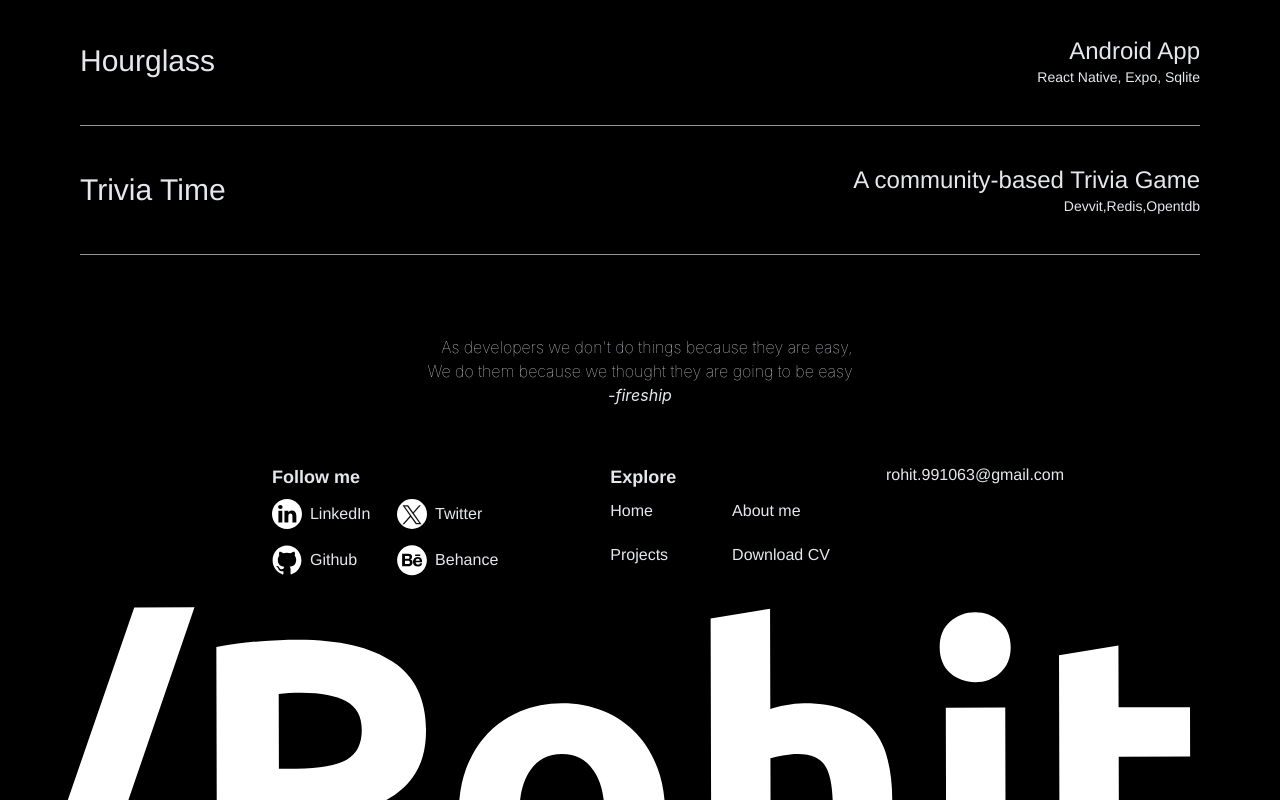
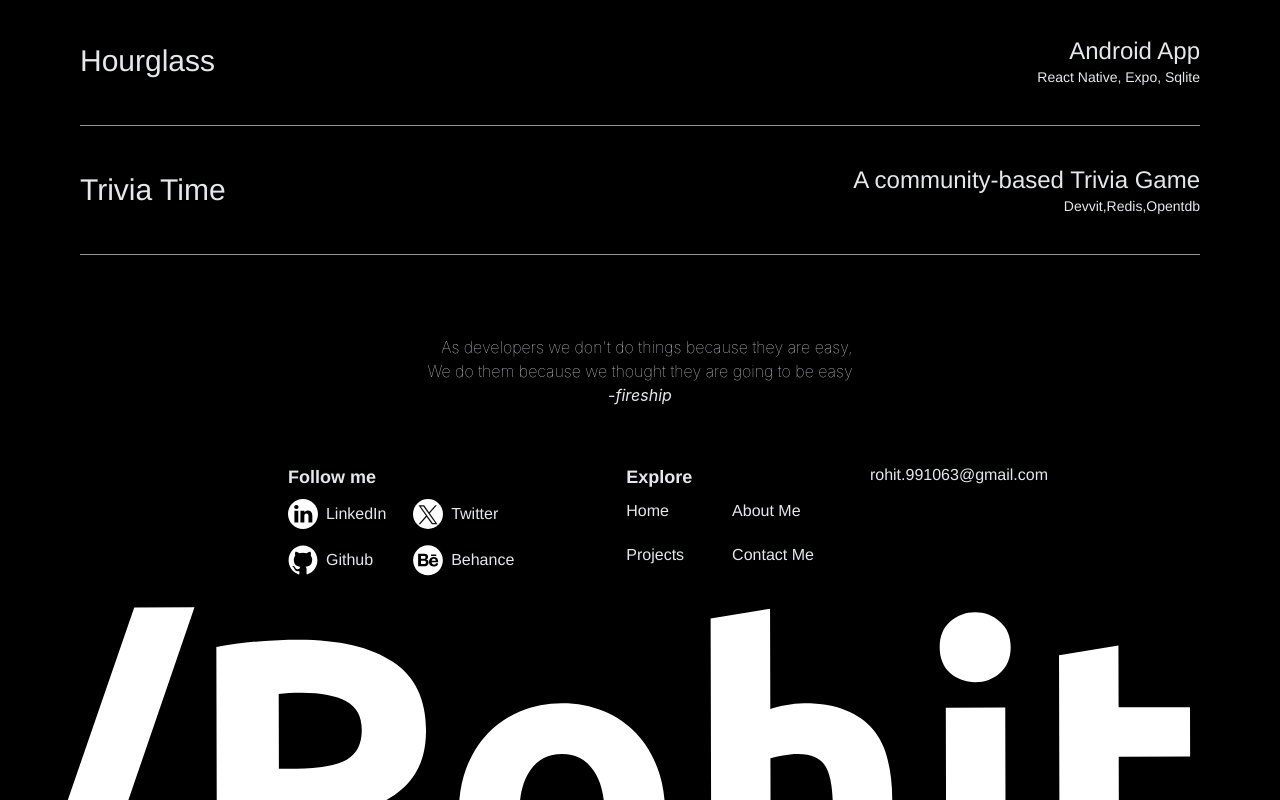
Before and after one commit to Rohit-00/Rohit-Portfolio, a React (Vite) app: page / in a window 1280 px wide. Shown: the part 1185-1985 px from the top of the page. Built offline with nearby package versions, Linux system fonts and the light colour scheme.

Commit message:
added links to footer

```diff
--- a/src/components/footer.tsx
+++ b/src/components/footer.tsx
@@ -3,6 +3,7 @@ import linkedIn from '../assets/socials/linkedIn.svg'
 import github from '../assets/socials/github.svg'
 import twitter from '../assets/socials/twitter.svg'
 import behance from '../assets/socials/behance.svg'
+import { Link } from 'react-router-dom'
 
 
 const Footer = () => {
@@ -23,10 +24,11 @@ const Footer = () => {
     <div className='flex flex-col mx-14 gap-y-2 '>
     <div className='font-bold text-lg'>Explore</div>
     <div className='grid sm:grid-cols-2 gap-2 gap-x-6 gap-y-5'>
-    <div><a href=''>Home</a></div>
-    <div>About me</div>
-    <div>Projects</div>
-    <div>Download CV</div>
+    <div><a href='/'>Home</a></div>
+    <div><a href='/aboutme'>About Me</a></div>
+    <div><a href='/projects'>Projects</a></div>
+    <div><a href='/contactme'>Contact Me</a></div>
+
     </div>
     </div>
     <div className='hidden sm:block'> rohit.991063@gmail.com</div>
```
